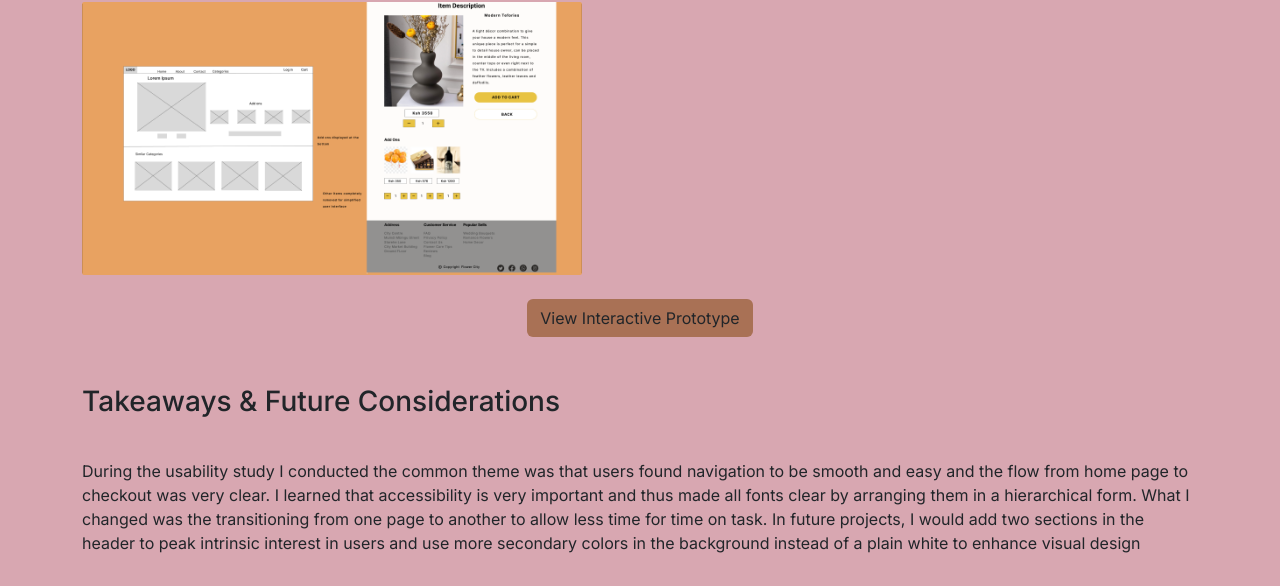
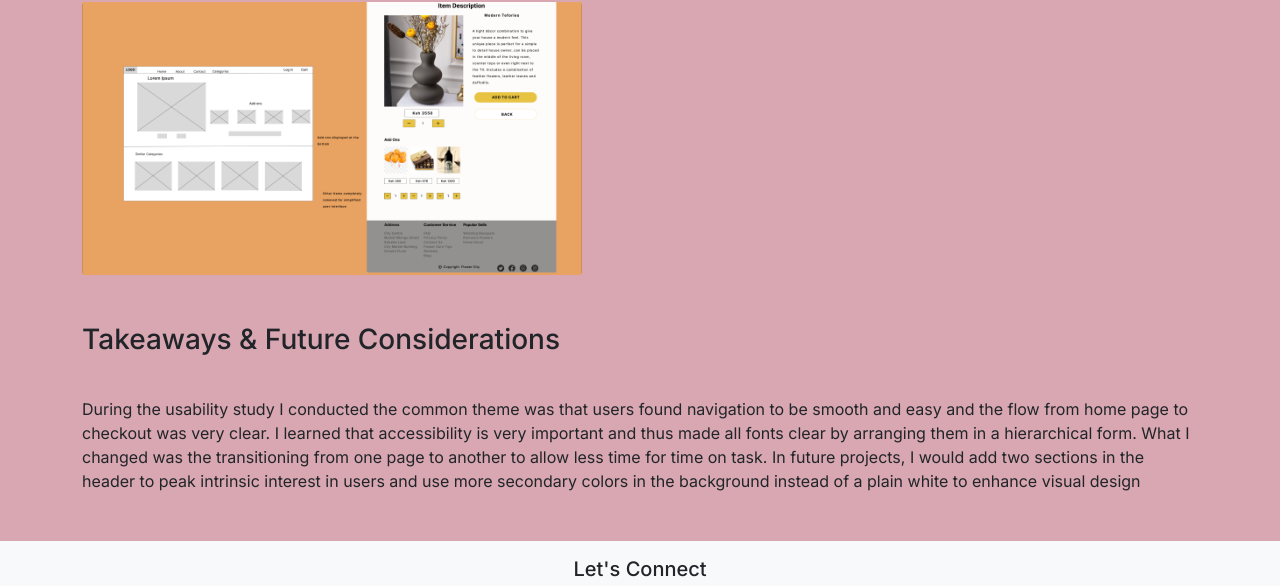
Before and after one commit to Lisa-codes/My-Complete-Portfolio, a plain HTML site: page project-three.html in a window 1280 px wide. Shown: the part 5242-5828 px from the top of the page. Drawn offline with nearby package versions, Linux system fonts and the light colour scheme.

Commit message:
Update project-three.html

```diff
--- a/project-three.html
+++ b/project-three.html
@@ -225,12 +225,6 @@
     <div class="mb-4">
         <img src="assets\images\before and after.png" alt="Prototype" class="img-fluid">
     </div>
-    <div class="text-center mt-4">
-        <a href=" https://www.figma.com/file/ERpZB0MI5wS0jjg40Ikeut/Website-portfolio-project?type=design&node-id=134%3A161&mode=design&t=qOyKmhn9ywA1O9aT-1"
-            target="_blank" class="btn " style="background-color: #a97155;">
-            View Interactive Prototype
-        </a>
-    </div>
 </section>
 
 
```
